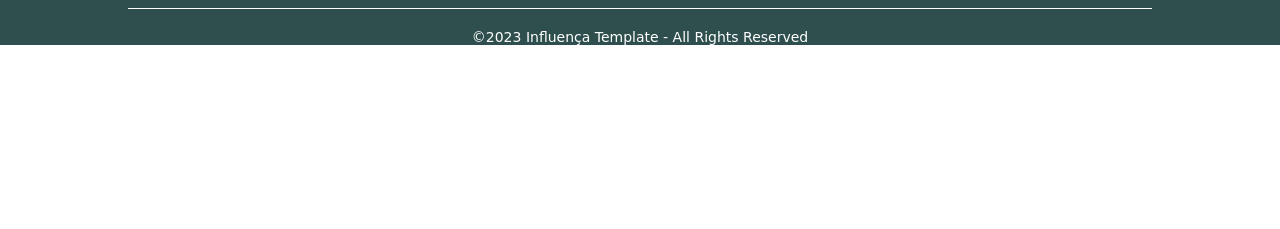
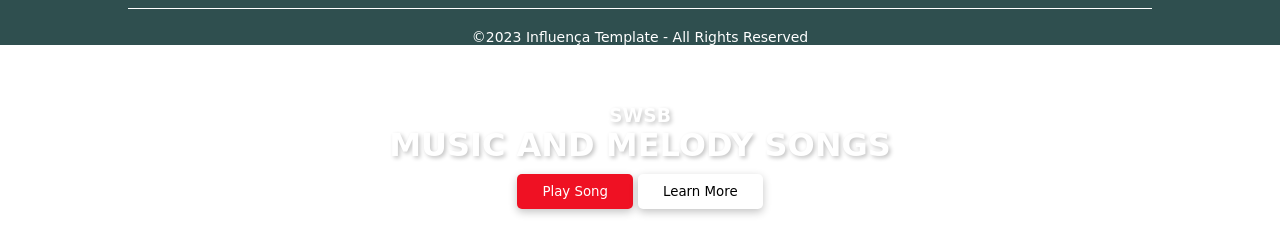
Before and after one commit to Lethean2005/TSK-Music-Band, a plain HTML site: page index.html in a window 1280 px wide. Shown: the part 3466-3695 px from the top of the page. Before the commit the page ends 3511 px from the top, so only its background shows below. Drawn offline with Linux system fonts and the light colour scheme.

Commit message:
push code

```diff
--- a/index.html
+++ b/index.html
@@ -284,5 +284,21 @@
             </div>
         </div>
     </footer>
+
+
+
+
+    <div class="title">
+        <h3>SWSB</h3>
+        <h1>MUSIC AND MELODY SONGS</h1>
+        <div class="button">
+            <button class="play">Play Song</button>
+            <button class="more">Learn More</button>
+        </div>
+    </div>
+
+
+
+
 </body>
 </html>
```
